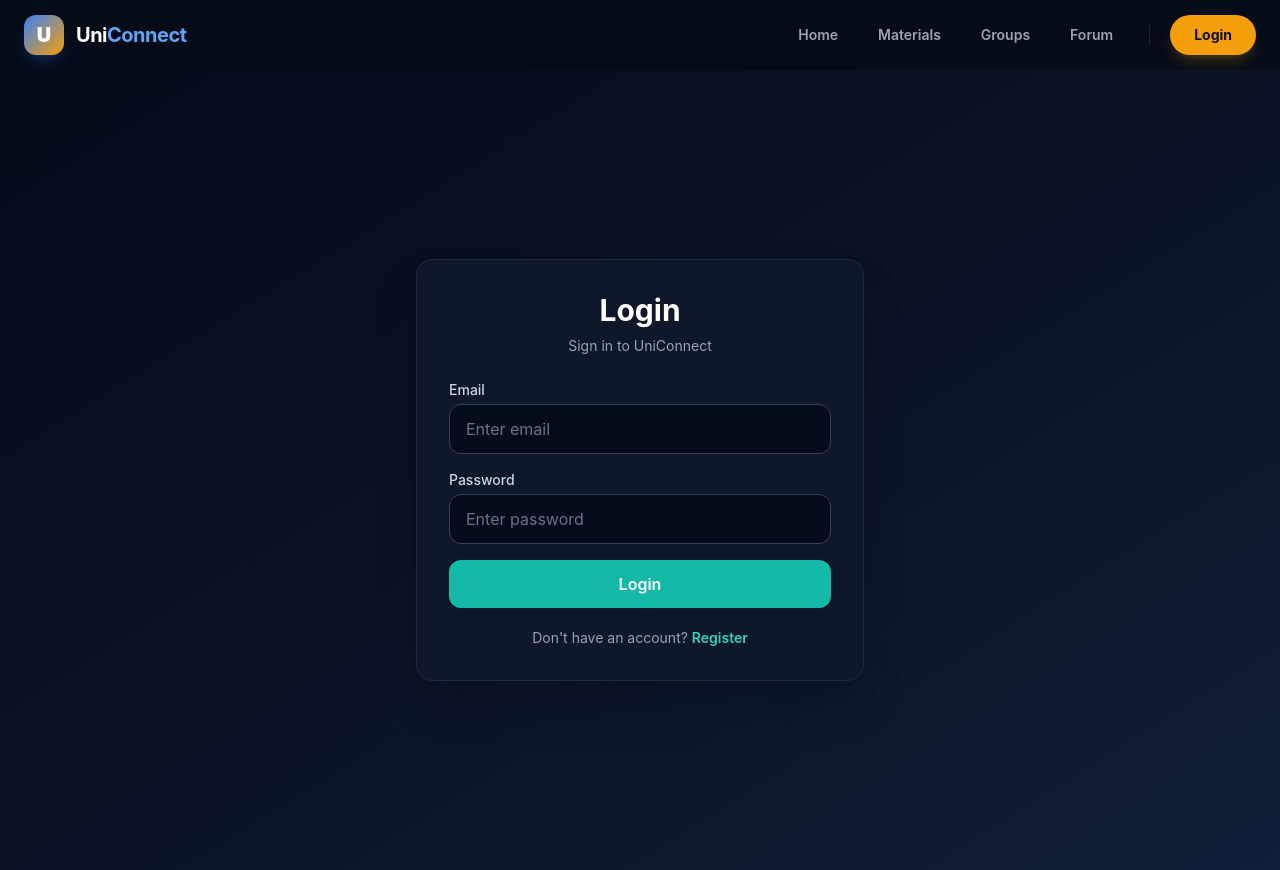
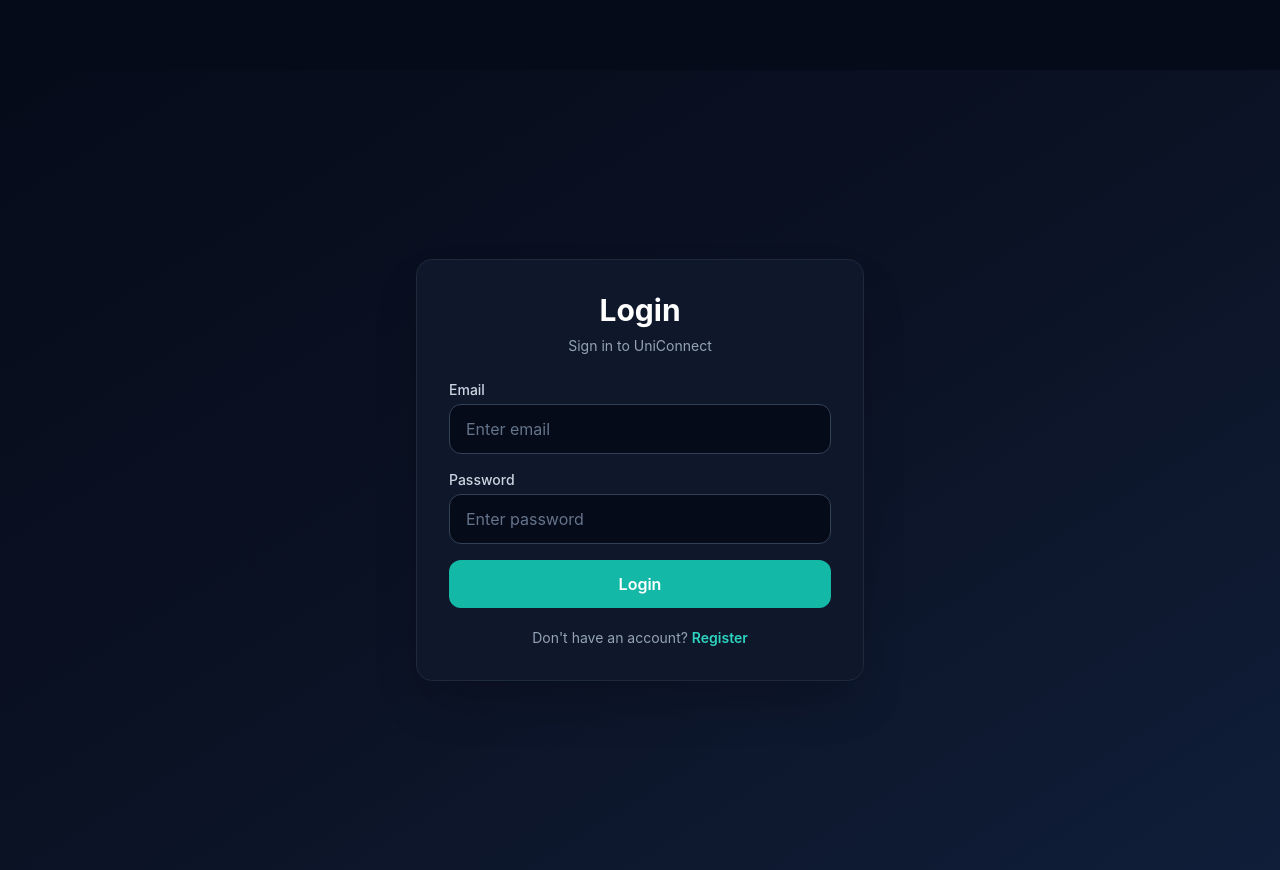
Before and after one commit to DenethKavinda/UniConnect, a React (Vite) app in the folder frontend/: page /login in a window 1280 px wide. Built offline with nearby package versions, Linux system fonts and the light colour scheme.

Commit message:
do some changes with member 2

```diff
--- a/frontend/src/App.jsx
+++ b/frontend/src/App.jsx
@@ -1,4 +1,11 @@
-import { BrowserRouter as Router, Routes, Route } from "react-router-dom";
+import {
+  BrowserRouter as Router,
+  Routes,
+  Route,
+  Navigate,
+  useLocation,
+} from "react-router-dom";
+
 import Navbar from "./components/NavBar";
 import Dashboard from "./pages/Dashboard";
 import Group from "./pages/Group";
@@ -7,30 +14,84 @@
 import RegisterPage from "./pages/RegisterPage";
 import AdminDashboard from "./pages/AdminDashboard";
 import AdminLoginPage from "./pages/AdminLoginPage";
-import Posts from "./pages/Posts";
-import PostDetail from "./pages/PostDetail";
-import CreatePost from "./pages/CreatePost";
+import Material from "./pages/Material";
+import UploadedMaterials from "./pages/UploadedMaterials";
+import MaterialApproval from "./pages/MaterialApproval"; // ✅ NEW
+import MaterialsDelete from "./pages/MaterialsDelete";
 import ProtectedRoute from "./components/ProtectedRoute";
 import { AuthProvider } from "./context/AuthContext";
+
+function Layout({ children }) {
+  const location = useLocation();
+
+  // ✅ UPDATED: include admin pages also
+  const showNavbar =
+    location.pathname.startsWith("/dashboard") ||
+    (location.pathname.startsWith("/materials") &&
+      !location.pathname.startsWith("/materials-delete")) ||
+    location.pathname.startsWith("/uploaded-materials");
+  // location.pathname.startsWith("/adminDashboard") ||
+  // location.pathname.startsWith("/material-approval"); // ✅ NEW
+
+  return (
+    <>
+      {showNavbar && <Navbar />}
+      <main className="pt-[70px] min-h-screen">{children}</main>
+    </>
+  );
+}
+
 function App() {
   return (
     <AuthProvider>
       <Router>
-        <Navbar />
-        <main className="pt-[70px] min-h-screen">
+        <Layout>
           <Routes>
-            <Route path="/" element={<Dashboard />} />
+            {/* Default route */}
+            <Route path="/" element={<Navigate to="/login" replace />} />
+
+            {/* Public routes */}
             <Route path="/groups" element={<Group />} />
             <Route path="/groups/:groupId" element={<Group />} />
             <Route path="/groups/create" element={<CreateGroup />} />
             <Route path="/login" element={<LoginPage />} />
             <Route path="/register" element={<RegisterPage />} />
             <Route path="/admin/login" element={<AdminLoginPage />} />
+
+            {/* ---------------- STUDENT ---------------- */}
             <Route
               path="/dashboard"
               element={
                 <ProtectedRoute allowedRoles={["student"]}>
                   <Dashboard />
+                </ProtectedRoute>
+              }
+            />
+
+            <Route
+              path="/materials"
+              element={
+                <ProtectedRoute allowedRoles={["student"]}>
+                  <Material />
+                </ProtectedRoute>
+              }
+            />
+
+            <Route
+              path="/uploaded-materials"
+              element={
+                <ProtectedRoute allowedRoles={["student"]}>
+                  <UploadedMaterials />
+                </ProtectedRoute>
+              }
+            />
+
+            {/* ---------------- ADMIN ---------------- */}
+            <Route
+              path="/materials-delete"
+              element={
+                <ProtectedRoute allowedRoles={["admin"]}>
+                  <MaterialsDelete />
                 </ProtectedRoute>
               }
             />
@@ -42,12 +103,21 @@
                 </ProtectedRoute>
               }
             />
-            <Route path="/posts" element={<Posts />} />
-            <Route path="/posts/create" element={<CreatePost />} />
-            <Route path="/posts/:id" element={<PostDetail />} />
-            <Route path="*" element={<Dashboard />} />
+
+            {/* ✅ NEW: Material Approval Page */}
+            <Route
+              path="/material-approval"
+              element={
+                <ProtectedRoute allowedRoles={["admin"]}>
+                  <MaterialApproval />
+                </ProtectedRoute>
+              }
+            />
+
+            {/* Catch all */}
+            <Route path="*" element={<Navigate to="/login" replace />} />
           </Routes>
-        </main>
+        </Layout>
       </Router>
     </AuthProvider>
   );
```
Also changed, not shown: frontend/src/pages/AdminLoginPage.jsx (added), frontend/src/pages/CreateGroup.jsx (added), frontend/src/pages/Group.jsx (added), frontend/src/pages/Material.jsx (added), frontend/src/pages/MaterialApproval.jsx (added), frontend/src/pages/MaterialsDelete.jsx (added), frontend/src/pages/UploadedMaterials.jsx (added).
